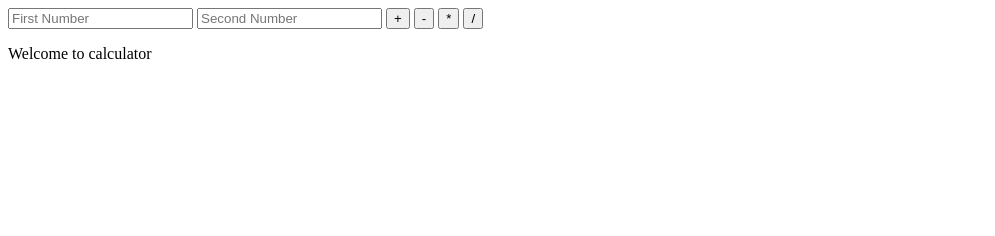
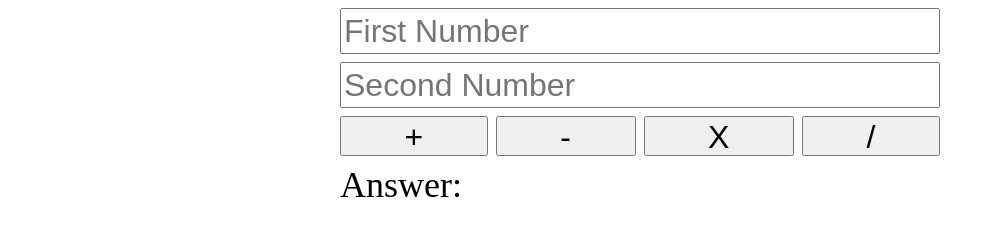
Before and after one commit to exaby73/frontend_teachings, a plain HTML site: page index.html in a window 1280 px wide. Shown: the whole page, without its empty margins (0-995 px from the left). Drawn offline with Linux system fonts and the light colour scheme.

Commit message:
Refactor HTML and CSS for calculator UI

```diff
--- a/index.html
+++ b/index.html
@@ -2,15 +2,69 @@
 <html lang="en">
   <head>
     <title>JS demo</title>
+    <style>
+      main {
+        max-width: 600px;
+        margin: auto;
+      }
+
+      main .inputs {
+        display: flex;
+        flex-direction: column;
+        margin-bottom: 8px;
+      }
+
+      main .inputs input {
+        height: 40px;
+        font-size: 32px;
+      }
+
+      main .inputs input:not(:last-child) {
+        margin-bottom: 8px;
+      }
+
+      main .buttons {
+        display: flex;
+        justify-content: space-between;
+        align-items: center;
+      }
+
+      main .buttons button {
+        flex-grow: 1;
+        height: 40px;
+        font-size: 32px;
+      }
+
+      main .buttons button:not(:last-child) {
+        margin-right: 8px;
+      }
+
+      #answer {
+        margin: 8px 0 0 0;
+        font-size: 36px;
+      }
+
+      #answer::before {
+        content: "Answer: ";
+      }
+    </style>
   </head>
   <body>
+    <main>
+      <div class="inputs">
         <input type="number" id="first-number" placeholder="First Number" />
         <input type="number" id="second-number" placeholder="Second Number" />
+      </div>
+
+      <div class="buttons">
         <button id="add-button">+</button>
         <button id="sub-button">-</button>
-    <button id="mul-button">*</button>
+        <button id="mul-button">X</button>
         <button id="div-button">/</button>
+      </div>
+
       <p id="answer"></p>
+    </main>
 
     <script src="./main.js"></script>
   </body>
--- a/main.js
+++ b/main.js
@@ -73,5 +73,3 @@ divButton.addEventListener("click", () => {
     answer.innerText = (fn / sn).toString();
   }
 });
-
-answer.innerText = "Welcome to calculator";
```
Lines whose indentation alone changed are shown as unchanged.
